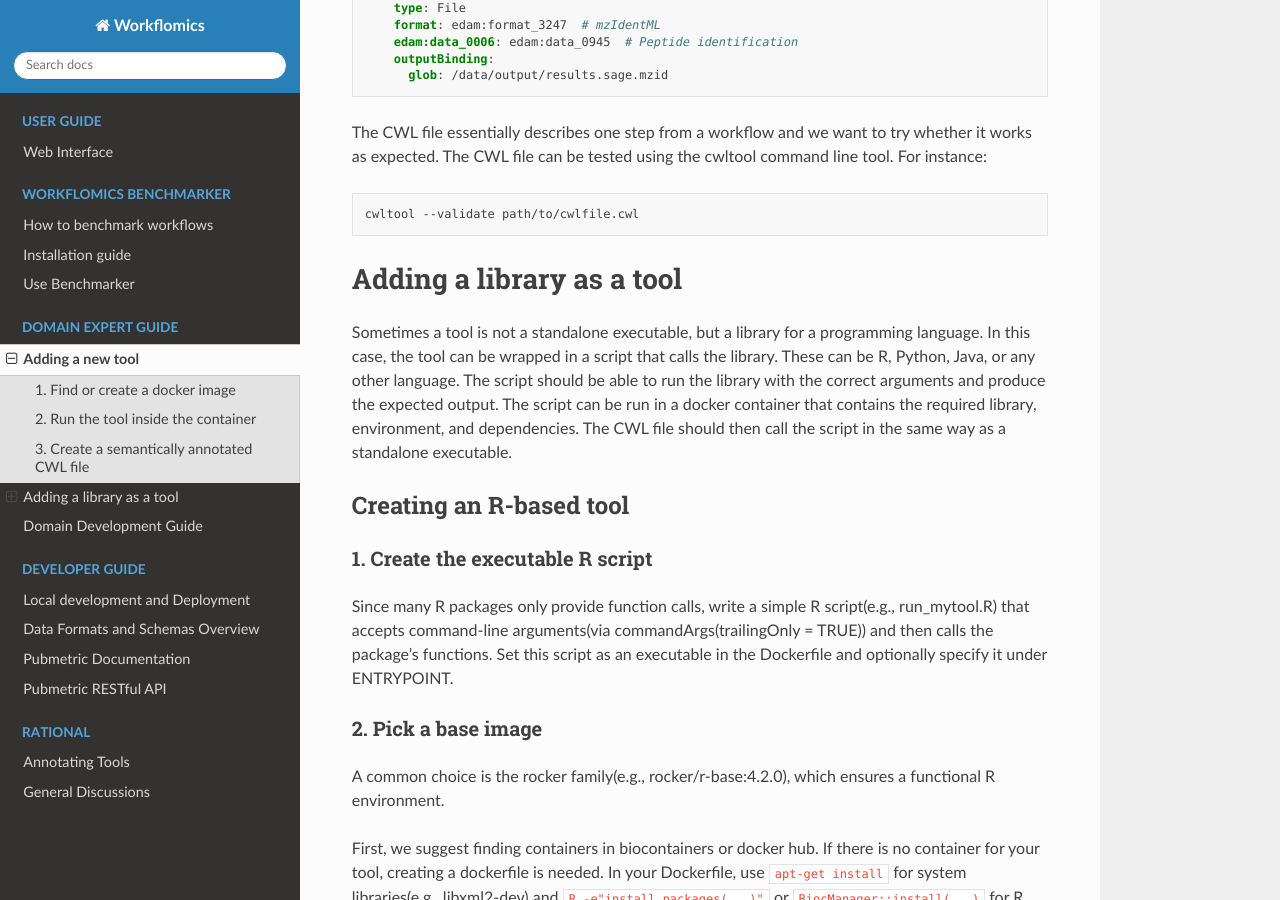
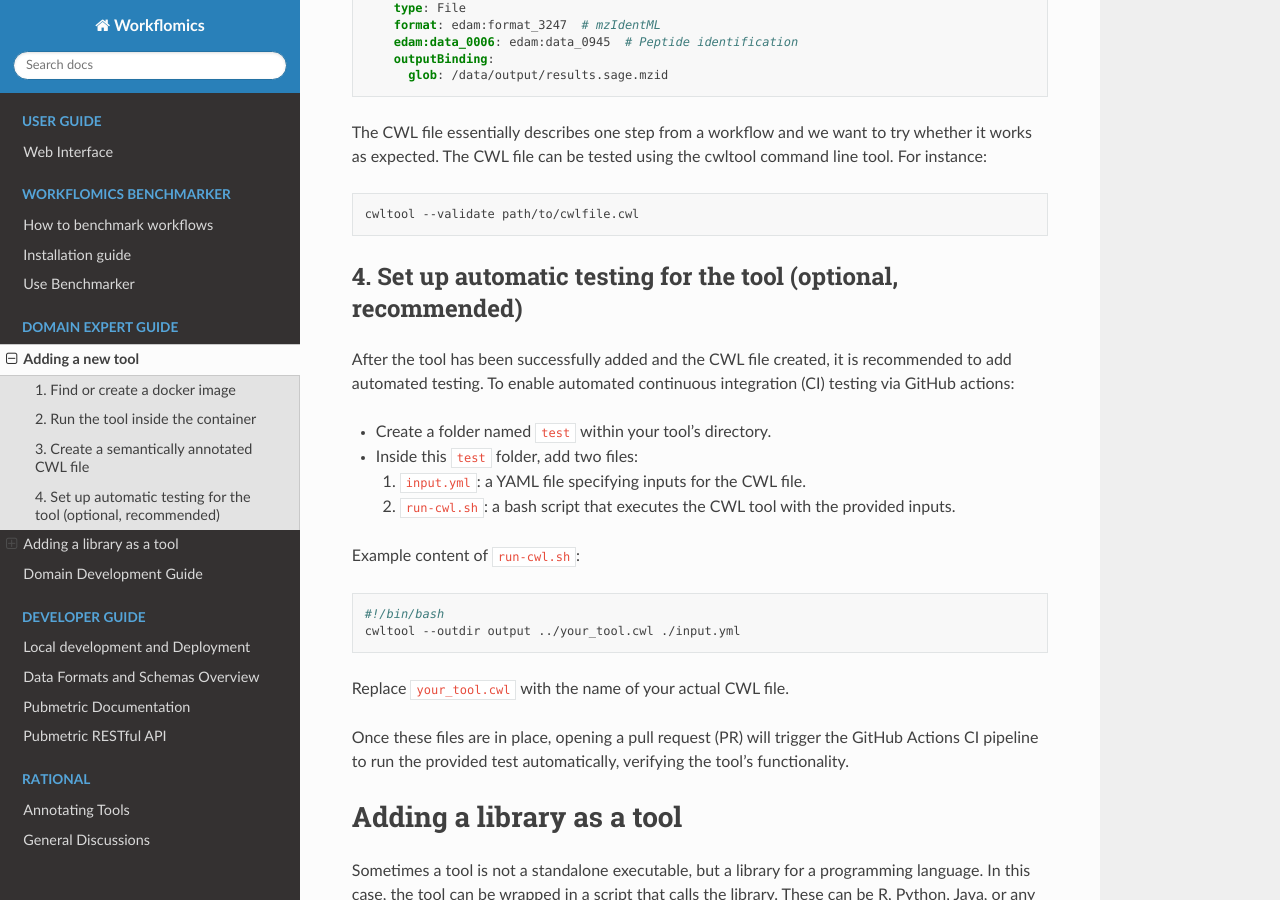
Before and after one commit to Workflomics/workflomics-readthedocs, a Sphinx documentation site: the page built from docs/source/domain-expert-guide/adding-tools.rst, in a window 1280 px wide and 900 px high, scrolled down 3541 px. Built offline with Sphinx 7.4.7 and the Read the Docs theme 3.1.0, drawn with Linux system fonts in a browser that asks for light colours.

Commit message:
Document CICD testing for cwl tools

```diff
--- a/docs/source/domain-expert-guide/adding-tools.rst
+++ b/docs/source/domain-expert-guide/adding-tools.rst
@@ -161,6 +161,29 @@ The CWL file essentially describes one step from a workflow and we want to try w
   cwltool --validate path/to/cwlfile.cwl
 
 
+4. Set up automatic testing for the tool (optional, recommended)
+-------------------------------------------------------------
+
+After the tool has been successfully added and the CWL file created, it is recommended to add automated testing. To enable automated continuous integration (CI) testing via GitHub actions:
+
+- Create a folder named ``test`` within your tool's directory.
+- Inside this ``test`` folder, add two files:
+
+  1. ``input.yml``: a YAML file specifying inputs for the CWL file.
+  2. ``run-cwl.sh``: a bash script that executes the CWL tool with the provided inputs.
+
+Example content of ``run-cwl.sh``:
+
+.. code-block:: bash
+
+  #!/bin/bash
+  cwltool --outdir output ../your_tool.cwl ./input.yml
+
+Replace ``your_tool.cwl`` with the name of your actual CWL file.
+
+Once these files are in place, opening a pull request (PR) will trigger the GitHub Actions CI pipeline to run the provided test automatically, verifying the tool's functionality.
+
+
 Adding a library as a tool
 ==========================
 
```
